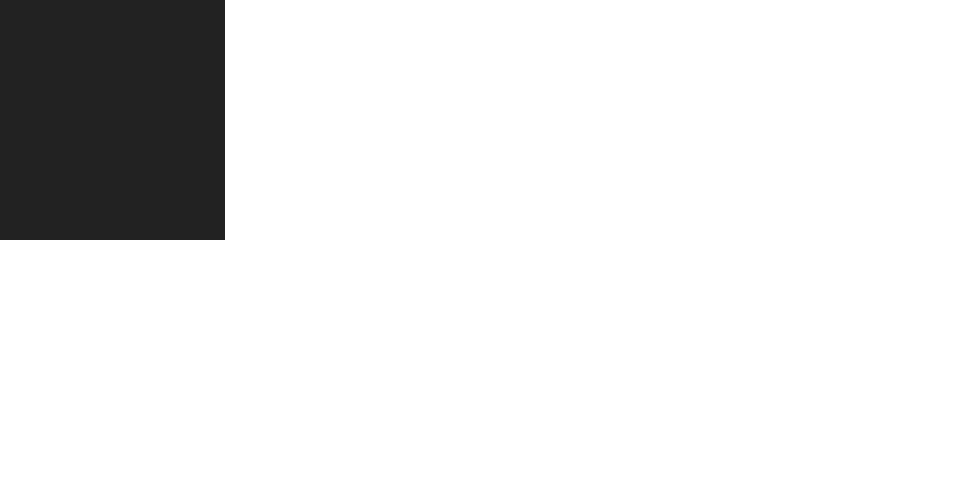
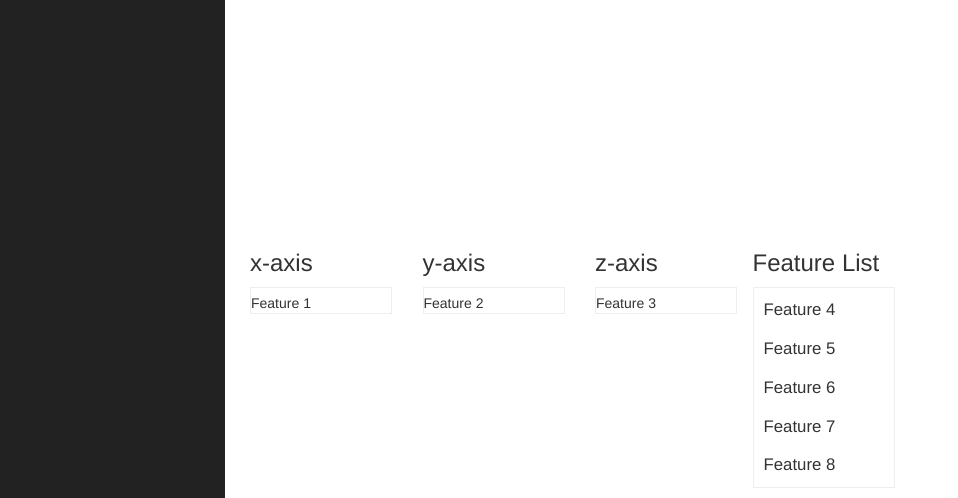
Before and after one commit to LucentC/authorshipIdentification_py, a Flask app: page /charts in a window 1280 px wide. Shown: the part 807-1305 px from the top of the page, without its empty margins (0-958 px from the left). Before the commit the page ends 1047 px from the top, so only its background shows below. Run offline with Flask 2, Linux system fonts and the light colour scheme; data that the repository does not hold is empty; parts of the project's set-up code (start-up, migrations or seed data) failed here and were passed over; some libraries are stand-ins or nearby versions.

Commit message:
add drag and drop

```diff
--- /dev/null
+++ b/flask_app/static/js/chart_external_js_func/chart_external_all_features.js
@@ -0,0 +1,19 @@
+//Drag&Drop feature
+$(function() {
+    $( "#x-axis, #y-axis, #z-axis, #sortable" ).sortable({
+      connectWith: ".connectedSortable",
+      revert: true,
+    receive: function(event, ui) {
+            var $this = $(this);
+            if ($this.children('li').length > 1 && $this.attr('id')!="sortable1") {
+                $(ui.sender).sortable('cancel');
+            }
+        }
+    }).disableSelection();
+
+    $( "#sortable1" ).sortable({
+      connectWith: ".connectedSortable",
+      revert: true
+    }).disableSelection();
+
+});
--- a/flask_app/templates/data_visualize/charts.html
+++ b/flask_app/templates/data_visualize/charts.html
@@ -12,6 +12,24 @@
             min-width: 310px;
             max-width: 800px;
             margin: 0 auto;
+        }
+
+        #sortable1, #sortable2, #x-axis, #y-axis, #z-axis {
+            border: 1px solid #eee;
+            width: 142px;
+            min-height: 20px;
+            list-style-type: none;
+            margin: 0;
+            padding: 5px 0 0 0;
+            float: left;
+            margin-right: 10px;
+        }
+
+        #sortable1 li, #sortable2 li {
+            margin: 0 5px 5px 5px;
+            padding: 5px;
+            font-size: 1.2em;
+            width: 120px;
         }
     </style>
 {% endblock %}
@@ -37,6 +55,41 @@
         </div>
     </div>
 
+    <div id="dimension_drag_and_drop" class="row">
+        <div class="col-lg-2 list">
+            <h3>x-axis</h3>
+            <ul id="x-axis" class="connectedSortable">
+                <li id="f1" class="ui-state-default">Feature 1</li>
+            </ul>
+        </div>
+
+        <div class="col-lg-2 list">
+            <h3>y-axis</h3>
+            <ul id="y-axis" class="connectedSortable">
+                <li id="f2" class="ui-state-default">Feature 2</li>
+            </ul>
+        </div>
+
+        <div class="col-lg-2 list">
+            <h3>z-axis</h3>
+            <ul id="z-axis" class="connectedSortable">
+                <li id="f3" class="ui-state-default">Feature 3</li>
+            </ul>
+        </div>
+
+        <div class="list">
+            <h3>Feature List</h3>
+            <ul id="sortable1" class="connectedSortable">
+                <li id="f4" class="ui-state-default">Feature 4</li>
+                <li id="f5" class="ui-state-default">Feature 5</li>
+                <li id="f6" class="ui-state-default">Feature 6</li>
+                <li id="f7" class="ui-state-default">Feature 7</li>
+                <li id="f8" class="ui-state-default">Feature 8</li>
+            </ul>
+    </div>
+
+    </div>
+
     {{ show_modal() }}
 
 {% endblock %}
@@ -46,8 +99,11 @@
     <script src="https://code.highcharts.com/highcharts.js"></script>
     <script src="https://code.highcharts.com/highcharts-3d.js"></script>
     <script src="https://code.highcharts.com/modules/exporting.js"></script>
+    <script src="//code.jquery.com/jquery-1.10.2.js"></script>
+    <script src="//code.jquery.com/ui/1.11.4/jquery-ui.js"></script>
     <script src="{{ url_for('static', filename='js/chart_external_js_func/scatter_graph_lib.js') }}"></script>
     <script src="{{ url_for('static', filename='js/chart_external_js_func/chart_external.js') }}"></script>
+    <script src="{{ url_for('static', filename='js/chart_external_js_func/chart_external_all_features.js') }}"></script>
     <script src="{{ url_for('static', filename='js/chart_external_js_func/draw_graph.js') }}"></script>
     <script src="{{ url_for('static', filename='js/get_doc_content.js') }}"></script>
 {% endblock %}
--- a/flask_app/templates/template.html
+++ b/flask_app/templates/template.html
@@ -23,6 +23,7 @@
 
     <!-- Morris Charts CSS -->
     <link href="{{ url_for('static', filename='css/plugins/morris.css') }}" rel="stylesheet">
+
 
     {% block self_style %}{% endblock %}
 
```
